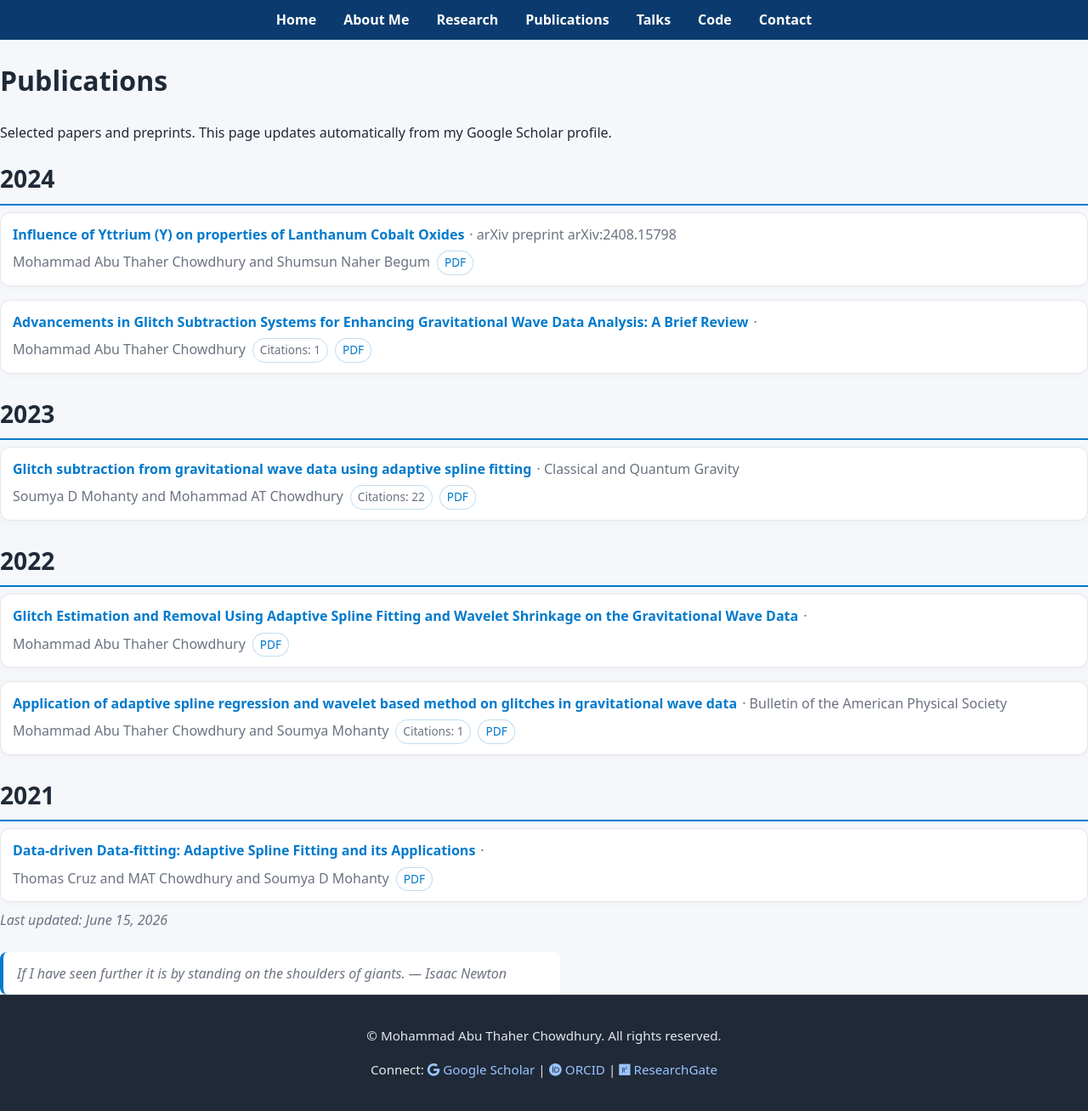
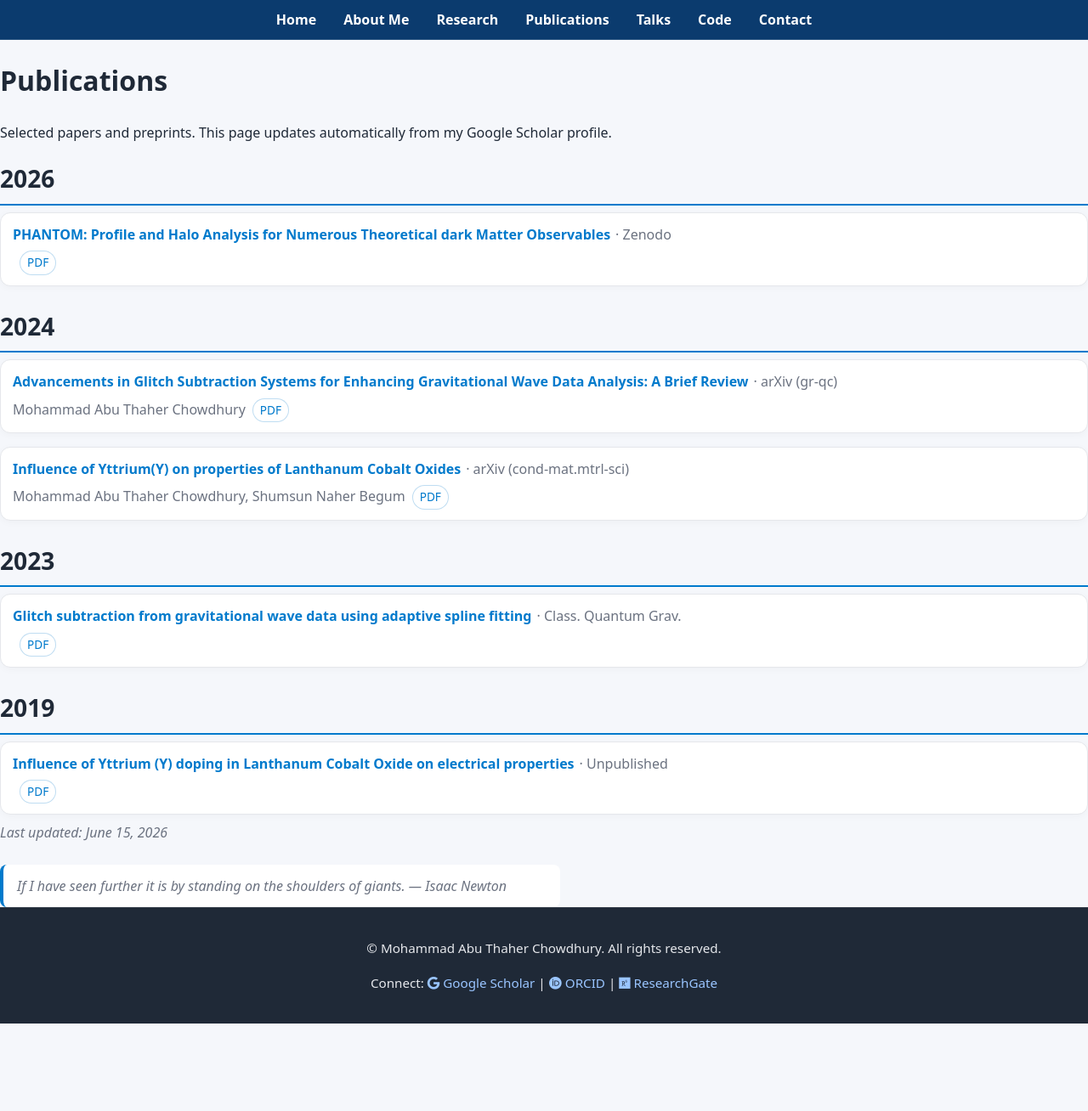
Before and after one commit to matc-thaher/website, a Jekyll site: the page built from publications.md, in a window 1280 px wide and 1308 px high. Shown: the whole window at 85% size. Built offline with Jekyll 4.4.1, drawn with Linux system fonts in a browser that asks for light colours.

Commit message:
chore: merged publications (Scholar + arXiv + ORCID + Crossref)

```diff
--- a/_data/scholar.json
+++ b/_data/scholar.json
@@ -1,59 +1,72 @@
 {
-  "updated": "2026-06-15T09:19:31.209626Z",
+  "updated": "2026-06-15T10:35:25.484461Z",
   "publications": [
     {
-      "title": "Glitch subtraction from gravitational wave data using adaptive spline fitting",
-      "authors": "Soumya D Mohanty and Mohammad AT Chowdhury",
-      "year": 2023,
-      "venue": "Classical and Quantum Gravity",
-      "url": "https://iopscience.iop.org/article/10.1088/1361-6382/acd0fe/meta",
+      "title": "PHANTOM: Profile and Halo Analysis for Numerous Theoretical dark Matter Observables",
+      "authors": "",
+      "year": 2026,
+      "venue": "Zenodo",
+      "url": "https://zenodo.org/doi/10.5281/zenodo.19700920",
       "pdf_url": "",
-      "citations": 22
+      "doi": "10.5281/ZENODO.19700920",
+      "citations": 0,
+      "source": [
+        "orcid"
+      ]
+    },
+    {
+      "title": "Influence of Yttrium(Y) on properties of Lanthanum Cobalt Oxides",
+      "authors": "Mohammad Abu Thaher Chowdhury, Shumsun Naher Begum",
+      "year": 2024,
+      "venue": "arXiv (cond-mat.mtrl-sci)",
+      "url": "https://arxiv.org/abs/2408.15798v1",
+      "pdf_url": "https://arxiv.org/pdf/2408.15798v1",
+      "doi": "",
+      "citations": 0,
+      "source": [
+        "arxiv"
+      ]
     },
     {
       "title": "Advancements in Glitch Subtraction Systems for Enhancing Gravitational Wave Data Analysis: A Brief Review",
       "authors": "Mohammad Abu Thaher Chowdhury",
       "year": 2024,
-      "venue": "",
-      "url": "https://arxiv.org/abs/2406.01318",
-      "pdf_url": "",
-      "citations": 1
+      "venue": "arXiv (gr-qc)",
+      "url": "https://arxiv.org/abs/2406.01318v1",
+      "pdf_url": "https://arxiv.org/pdf/2406.01318v1",
+      "doi": "10.48550/arXiv.2406.01318",
+      "citations": 0,
+      "source": [
+        "arxiv",
+        "orcid"
+      ]
     },
     {
-      "title": "Application of adaptive spline regression and wavelet based method on glitches in gravitational wave data",
-      "authors": "Mohammad Abu Thaher Chowdhury and Soumya Mohanty",
-      "year": 2022,
-      "venue": "Bulletin of the American Physical Society",
-      "url": "https://meetings.aps.org/Meeting/TSF22/Session/F05.5",
+      "title": "Glitch subtraction from gravitational wave data using adaptive spline fitting",
+      "authors": "",
+      "year": 2023,
+      "venue": "Class. Quantum Grav.",
+      "url": "https://doi.org/10.1088/1361-6382/acd0fe",
       "pdf_url": "",
-      "citations": 1
+      "doi": "10.1088/1361-6382/acd0fe",
+      "citations": 0,
+      "source": [
+        "crossref",
+        "orcid"
+      ]
     },
     {
-      "title": "Influence of Yttrium (Y) on properties of Lanthanum Cobalt Oxides",
-      "authors": "Mohammad Abu Thaher Chowdhury and Shumsun Naher Begum",
-      "year": 2024,
-      "venue": "arXiv preprint arXiv:2408.15798",
-      "url": "https://arxiv.org/abs/2408.15798",
+      "title": "Influence of Yttrium (Y) doping in Lanthanum Cobalt Oxide on electrical properties",
+      "authors": "",
+      "year": 2019,
+      "venue": "Unpublished",
+      "url": "https://rgdoi.net/10.13140/RG.2.2.31831.07841",
       "pdf_url": "",
-      "citations": 0
-    },
-    {
-      "title": "Glitch Estimation and Removal Using Adaptive Spline Fitting and Wavelet Shrinkage on the Gravitational Wave Data",
-      "authors": "Mohammad Abu Thaher Chowdhury",
-      "year": 2022,
-      "venue": "",
-      "url": "https://search.proquest.com/openview/7f68a2c9fc2972f4eb08e0d1a8fcbd2e/1?pq-origsite=gscholar&cbl=18750&diss=y",
-      "pdf_url": "",
-      "citations": 0
-    },
-    {
-      "title": "Data-driven Data-fitting: Adaptive Spline Fitting and its Applications",
-      "authors": "Thomas Cruz and MAT Chowdhury and Soumya D Mohanty",
-      "year": 2021,
-      "venue": "",
-      "url": "https://repositories.lib.utexas.edu/items/fd04b32c-04dd-4d45-ad74-d6f5b4f2b174",
-      "pdf_url": "",
-      "citations": 0
+      "doi": "10.13140/RG.2.2.31831.07841",
+      "citations": 0,
+      "source": [
+        "orcid"
+      ]
     }
   ]
 }
```
